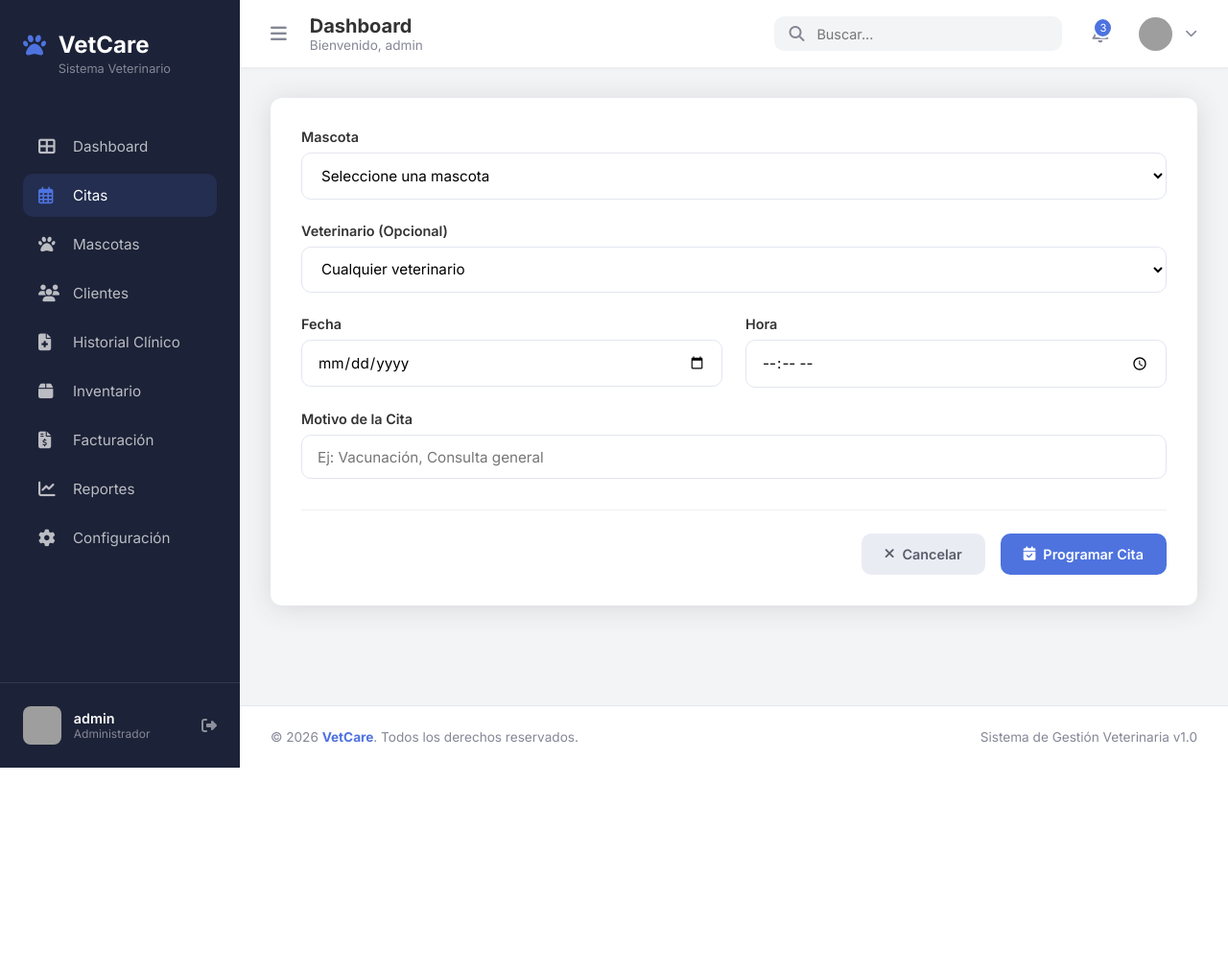
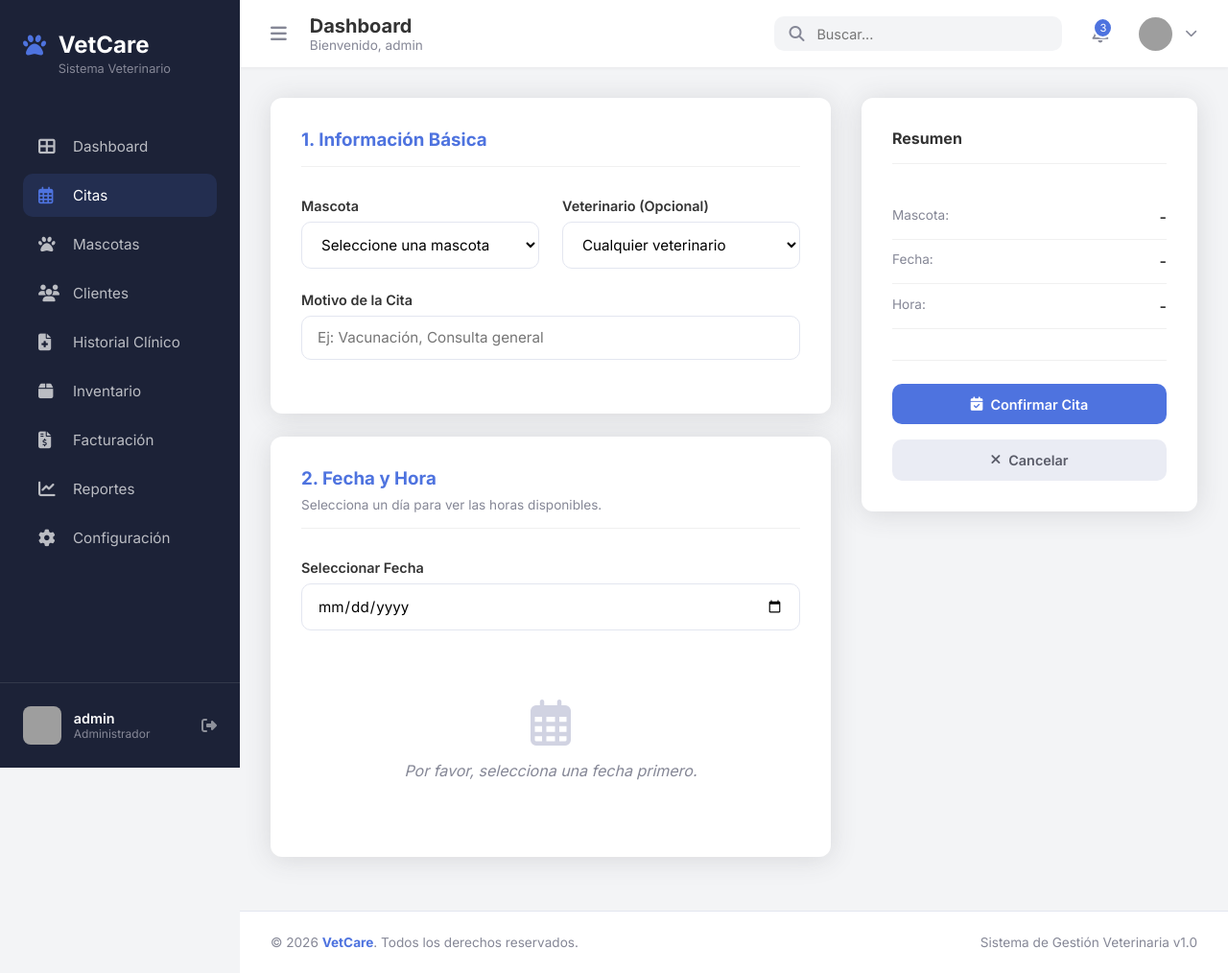
Before and after one commit to Guilder23/Sistema-Veterinaria, a Django app: page /citas/crear/ in a window 1280 px wide. Shown: the whole page at 96% size. Before the commit the page ends 800 px from the top, so only its background shows below. Run offline with Django 5.2, Linux system fonts and the light colour scheme; a user stored in the database is signed in; data comes from the database, SQL or seed files in the repository; both versions use the stored data as it was after the commit; grey boxes are pictures that could not be loaded.

Commit message:
Mejoando citas y calendario

```diff
--- a/apps/citas/urls.py
+++ b/apps/citas/urls.py
@@ -3,6 +3,9 @@ from . import views
 
 urlpatterns = [
     path('', views.listar_citas, name='listar_citas'),
+    path('calendario/', views.calendario_citas, name='calendario_citas'),
+    path('eventos/', views.eventos_citas, name='eventos_citas'),
     path('crear/', views.crear_cita, name='crear_cita'),
-    path('estado/<int:pk>/<str:estado>/', views.cambiar_estado_cita, name='cambiar_estado_cita'),
+    path('obtener-horas/', views.obtener_horas_disponibles, name='obtener_horas'),
+    path('cambiar-estado/<int:pk>/<str:estado>/', views.cambiar_estado_cita, name='cambiar_estado_cita'),
 ]
--- a/apps/citas/views.py
+++ b/apps/citas/views.py
@@ -6,10 +6,41 @@ from apps.usuarios.models import Usuario
 from django.contrib import messages
 from django.utils import timezone
 
+from django.http import JsonResponse
+from datetime import datetime, time, timedelta
+
 @login_required
 def listar_citas(request):
     citas = Cita.objects.all().order_by('fecha', 'hora')
     return render(request, 'citas/listar.html', {'citas': citas})
+
+@login_required
+def calendario_citas(request):
+    return render(request, 'citas/calendario.html')
+
+@login_required
+def eventos_citas(request):
+    start = request.GET.get('start')
+    end = request.GET.get('end')
+
+    citas = Cita.objects.filter(estado__in=['pendiente', 'confirmada', 'atendida'])
+    if start and end:
+        citas = citas.filter(fecha__range=[start.split('T')[0], end.split('T')[0]])
+
+    eventos = []
+    for cita in citas:
+        color = '#f6c23e' # pendiente
+        if cita.estado == 'confirmada': color = '#4e73df'
+        elif cita.estado == 'atendida': color = '#1cc88a'
+
+        eventos.append({
+            'id': cita.id,
+            'title': f"{cita.mascota.nombre} ({cita.motivo})",
+            'start': f"{cita.fecha}T{cita.hora}",
+            'color': color,
+            'url': f"/citas/", # Redirect to list or detail
+        })
+    return JsonResponse(eventos, safe=False)
 
 @login_required
 def crear_cita(request):
@@ -45,6 +76,42 @@ def crear_cita(request):
     })
 
 @login_required
+def obtener_horas_disponibles(request):
+    fecha_str = request.GET.get('fecha')
+    veterinario_id = request.GET.get('veterinario')
+
+    if not fecha_str:
+        return JsonResponse({'error': 'Fecha requerida'}, status=400)
+
+    try:
+        fecha = datetime.strptime(fecha_str, '%Y-%m-%d').date()
+    except ValueError:
+        return JsonResponse({'error': 'Formato de fecha inválido'}, status=400)
+
+    # Horario de atención: 08:00 a 18:00 cada 30 min
+    horas_posibles = []
+    start_time = time(8, 0)
+    end_time = time(18, 0)
+    current = datetime.combine(fecha, start_time)
+    until = datetime.combine(fecha, end_time)
+
+    while current < until:
+        horas_posibles.append(current.time().strftime('%H:%M'))
+        current += timedelta(minutes=30)
+
+    # Citas ya ocupadas para ese día y veterinario
+    citas_ocupadas = Cita.objects.filter(fecha=fecha, estado__in=['pendiente', 'confirmada', 'atendida'])
+    if veterinario_id:
+        citas_ocupadas = citas_ocupadas.filter(veterinario_id=veterinario_id)
+
+    horas_ocupadas = [c.hora.strftime('%H:%M') for c in citas_ocupadas]
+
+    # Filtrar horas disponibles
+    horas_disponibles = [h for h in horas_posibles if h not in horas_ocupadas]
+
+    return JsonResponse({'horas': horas_disponibles})
+
+@login_required
 def cambiar_estado_cita(request, pk, estado):
     cita = get_object_or_404(Cita, pk=pk)
     if estado in dict(Cita.ESTADO_CHOICES):
--- a/static/css/citas/citas.css
+++ b/static/css/citas/citas.css
@@ -29,3 +29,101 @@
 .btn-action.confirm { background: #e3f2fd; color: #1976d2; }
 .btn-action.complete { background: #e8f5e9; color: #2e7d32; }
 .btn-action.cancel { background: #ffebee; color: #c62828; }
+
+/* New Appointment UI */
+.booking-container {
+    display: grid;
+    grid-template-columns: 1fr 350px;
+    gap: 2rem;
+}
+
+@media (max-width: 992px) {
+    .booking-container {
+        grid-template-columns: 1fr;
+    }
+}
+
+.time-slots-grid {
+    display: grid;
+    grid-template-columns: repeat(auto-fill, minmax(80px, 1fr));
+    gap: 0.8rem;
+    margin-top: 1rem;
+}
+
+.time-slot {
+    padding: 0.8rem;
+    border: 1px solid #e3e6f0;
+    border-radius: 10px;
+    text-align: center;
+    cursor: pointer;
+    transition: var(--transition);
+    font-weight: 600;
+    font-size: 0.9rem;
+    background: #fff;
+}
+
+.time-slot:hover {
+    border-color: var(--primary-color);
+    color: var(--primary-color);
+    background: #f8faff;
+}
+
+.time-slot.selected {
+    background: var(--primary-color);
+    color: #fff;
+    border-color: var(--primary-color);
+}
+
+.time-slot.occupied {
+    background: #f3f4f6;
+    color: #d1d3e2;
+    cursor: not-allowed;
+    border-color: #f0f0f0;
+}
+
+.time-slot.occupied:hover {
+    transform: none;
+}
+
+.summary-card {
+    position: sticky;
+    top: 2rem;
+    height: fit-content;
+}
+
+.summary-item {
+    display: flex;
+    justify-content: space-between;
+    padding: 0.8rem 0;
+    border-bottom: 1px solid #f0f0f0;
+}
+
+.summary-item:last-child {
+    border-bottom: none;
+}
+
+.summary-item .label {
+    color: var(--secondary-color);
+    font-size: 0.85rem;
+}
+
+.summary-item .value {
+    font-weight: 600;
+}
+
+.booking-header {
+    margin-bottom: 2rem;
+    padding-bottom: 1rem;
+    border-bottom: 1px solid #f0f0f0;
+}
+
+.booking-header h3 {
+    color: var(--primary-color);
+    font-weight: 800;
+}
+
+.helper-text {
+    font-size: 0.85rem;
+    color: var(--secondary-color);
+    margin-top: 0.5rem;
+}
--- a/static/js/citas/citas.js
+++ b/static/js/citas/citas.js
@@ -1,4 +1,108 @@
 // Citas specific functionality
 document.addEventListener('DOMContentLoaded', function() {
-    console.log('Módulo de Citas cargado');
+    const fechaInput = document.getElementById('fecha');
+    const vetSelect = document.getElementById('veterinario');
+    const mascotaSelect = document.getElementById('mascota');
+    const timeSlotsGrid = document.getElementById('time-slots');
+    const timeSlotsContainer = document.getElementById('time-slots-container');
+    const noDateSelected = document.getElementById('no-date-selected');
+    const selectedHourInput = document.getElementById('selected-hour');
+    const btnSubmit = document.getElementById('btn-submit');
+
+    // Summary elements
+    const summaryPet = document.getElementById('summary-pet');
+    const summaryDate = document.getElementById('summary-date');
+    const summaryHour = document.getElementById('summary-hour');
+
+    // Set minimum date to today
+    const today = new Date().toISOString().split('T')[0];
+    fechaInput.setAttribute('min', today);
+
+    function updateSummary() {
+        summaryPet.textContent = mascotaSelect.options[mascotaSelect.selectedIndex]?.text.split('(')[0].trim() || '-';
+        summaryDate.textContent = fechaInput.value || '-';
+        summaryHour.textContent = selectedHourInput.value || '-';
+
+        // Enable/disable submit button
+        if (mascotaSelect.value && fechaInput.value && selectedHourInput.value) {
+            btnSubmit.disabled = false;
+        } else {
+            btnSubmit.disabled = true;
+        }
+    }
+
+    async function fetchAvailableHours() {
+        const fecha = fechaInput.value;
+        const vetId = vetSelect.value;
+
+        if (!fecha) {
+            timeSlotsContainer.style.display = 'none';
+            noDateSelected.style.display = 'block';
+            return;
+        }
+
+        try {
+            const response = await fetch(`/citas/obtener-horas/?fecha=${fecha}&veterinario=${vetId}`);
+            const data = await response.json();
+
+            if (data.horas) {
+                renderTimeSlots(data.horas);
+                timeSlotsContainer.style.display = 'block';
+                noDateSelected.style.display = 'none';
+            }
+        } catch (error) {
+            console.error('Error fetching hours:', error);
+        }
+    }
+
+    function renderTimeSlots(horas) {
+        timeSlotsGrid.innerHTML = '';
+
+        // Define all possible hours from 08:00 to 18:00
+        const allHours = [];
+        let curr = 8 * 60; // 8:00 in minutes
+        const end = 18 * 60; // 18:00 in minutes
+
+        while (curr < end) {
+            const h = Math.floor(curr / 60);
+            const m = curr % 60;
+            const timeStr = `${h.toString().padStart(2, '0')}:${m.toString().padStart(2, '0')}`;
+            allHours.push(timeStr);
+            curr += 30;
+        }
+
+        allHours.forEach(hour => {
+            const slot = document.createElement('div');
+            slot.className = 'time-slot';
+            slot.textContent = hour;
+
+            if (horas.includes(hour)) {
+                slot.addEventListener('click', () => {
+                    // Remove selected from others
+                    document.querySelectorAll('.time-slot').forEach(s => s.classList.remove('selected'));
+                    slot.classList.add('selected');
+                    selectedHourInput.value = hour;
+                    updateSummary();
+                });
+            } else {
+                slot.classList.add('occupied');
+                slot.title = 'No disponible';
+            }
+
+            timeSlotsGrid.appendChild(slot);
+        });
+    }
+
+    fechaInput.addEventListener('change', () => {
+        selectedHourInput.value = '';
+        fetchAvailableHours();
+        updateSummary();
+    });
+
+    vetSelect.addEventListener('change', () => {
+        selectedHourInput.value = '';
+        fetchAvailableHours();
+    });
+
+    mascotaSelect.addEventListener('change', updateSummary);
 });
--- a/templates/citas/crear.html
+++ b/templates/citas/crear.html
@@ -10,10 +10,19 @@
 {% endblock %}
 
 {% block content %}
-<div class="card form-card">
-    <form method="POST">
+<form method="POST" id="booking-form">
     {% csrf_token %}
+    <input type="hidden" name="hora" id="selected-hour" required>
 
+    <div class="booking-container">
+        <!-- Main Form -->
+        <div class="booking-main">
+            <div class="card">
+                <div class="booking-header">
+                    <h3>1. Información Básica</h3>
+                </div>
+
+                <div class="grid-2">
                     <div class="form-group">
                         <label for="mascota">Mascota</label>
                         <select name="mascota" id="mascota" class="form-control" required>
@@ -23,7 +32,6 @@
                             {% endfor %}
                         </select>
                     </div>
-
                     <div class="form-group">
                         <label for="veterinario">Veterinario (Opcional)</label>
                         <select name="veterinario" id="veterinario" class="form-control">
@@ -33,33 +41,71 @@
                             {% endfor %}
                         </select>
                     </div>
-
-        <div class="grid-2">
-            <div class="form-group">
-                <label for="fecha">Fecha</label>
-                <input type="date" name="fecha" id="fecha" class="form-control" required>
-            </div>
-            <div class="form-group">
-                <label for="hora">Hora</label>
-                <input type="time" name="hora" id="hora" class="form-control" required>
-            </div>
                 </div>
 
                 <div class="form-group">
                     <label for="motivo">Motivo de la Cita</label>
                     <input type="text" name="motivo" id="motivo" class="form-control" placeholder="Ej: Vacunación, Consulta general" required>
                 </div>
+            </div>
 
-        <div class="form-actions">
-            <a href="{% url 'listar_citas' %}" class="btn btn-secondary">
+            <div class="card">
+                <div class="booking-header">
+                    <h3>2. Fecha y Hora</h3>
+                    <p class="helper-text">Selecciona un día para ver las horas disponibles.</p>
+                </div>
+
+                <div class="form-group">
+                    <label for="fecha">Seleccionar Fecha</label>
+                    <input type="date" name="fecha" id="fecha" class="form-control" min="{{ today|date:'Y-m-d' }}" required>
+                </div>
+
+                <div id="time-slots-container" style="display: none;">
+                    <label>Horas Disponibles</label>
+                    <div class="time-slots-grid" id="time-slots">
+                        <!-- Slots will be loaded here via JS -->
+                    </div>
+                </div>
+
+                <div id="no-date-selected" class="empty-state">
+                    <i class="far fa-calendar-alt fa-3x mb-1" style="color: #d1d3e2;"></i>
+                    <p>Por favor, selecciona una fecha primero.</p>
+                </div>
+            </div>
+        </div>
+
+        <!-- Summary Sidebar -->
+        <div class="booking-sidebar">
+            <div class="card summary-card">
+                <div class="booking-header">
+                    <h4>Resumen</h4>
+                </div>
+
+                <div class="summary-item">
+                    <span class="label">Mascota:</span>
+                    <span class="value" id="summary-pet">-</span>
+                </div>
+                <div class="summary-item">
+                    <span class="label">Fecha:</span>
+                    <span class="value" id="summary-date">-</span>
+                </div>
+                <div class="summary-item">
+                    <span class="label">Hora:</span>
+                    <span class="value" id="summary-hour">-</span>
+                </div>
+
+                <div class="form-actions flex-column mt-1">
+                    <button type="submit" class="btn btn-primary btn-full" id="btn-submit" disabled>
+                        <i class="fas fa-calendar-check"></i> Confirmar Cita
+                    </button>
+                    <a href="{% url 'listar_citas' %}" class="btn btn-secondary btn-full">
                         <i class="fas fa-times"></i> Cancelar
                     </a>
-            <button type="submit" class="btn btn-primary">
-                <i class="fas fa-calendar-check"></i> Programar Cita
-            </button>
+                </div>
+            </div>
+        </div>
     </div>
 </form>
-</div>
 {% endblock %}
 
 {% block extra_js %}
--- a/templates/componentes/sidebar.html
+++ b/templates/componentes/sidebar.html
@@ -17,7 +17,7 @@
                 </a>
             </li>
             <li class="{% if 'citas' in request.path %}active{% endif %}">
-                <a href="{% url 'listar_citas' %}">
+                <a href="{% url 'calendario_citas' %}">
                     <i class="far fa-calendar-alt"></i>
                     <span>Citas</span>
                 </a>
```
Also changed, not shown: templates/citas/calendario.html (added, +122 -0 lines), templates/citas/listar.html (+8 -3 lines), db.sqlite3. Lines whose indentation alone changed are shown as unchanged.
